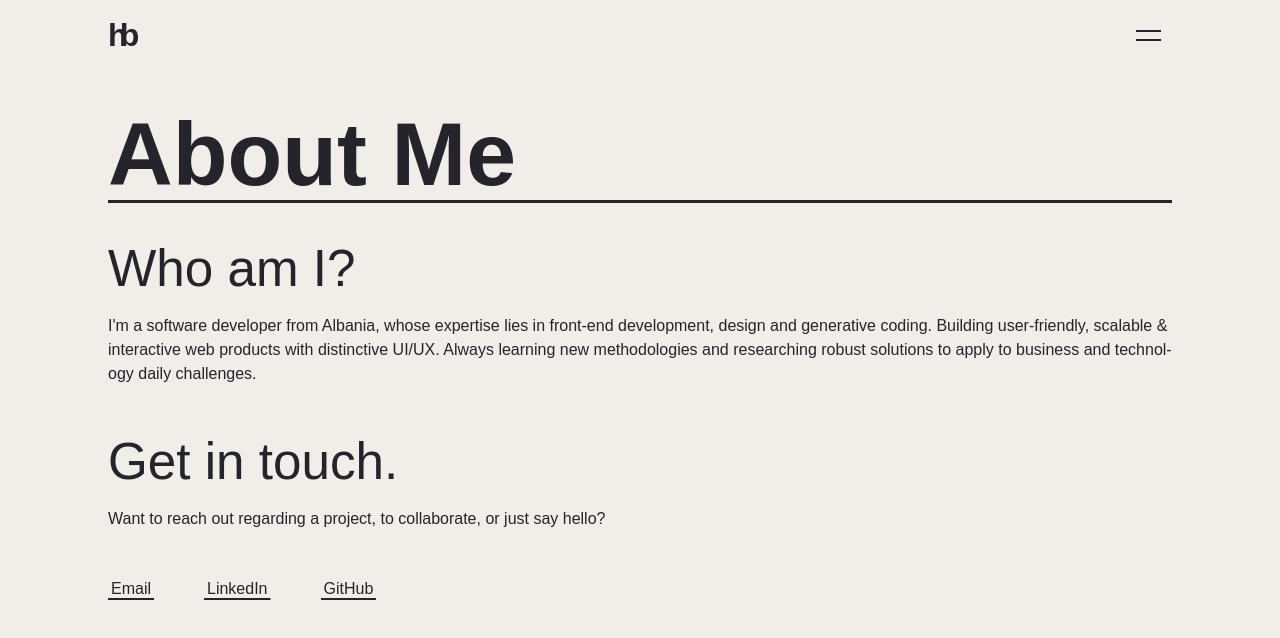
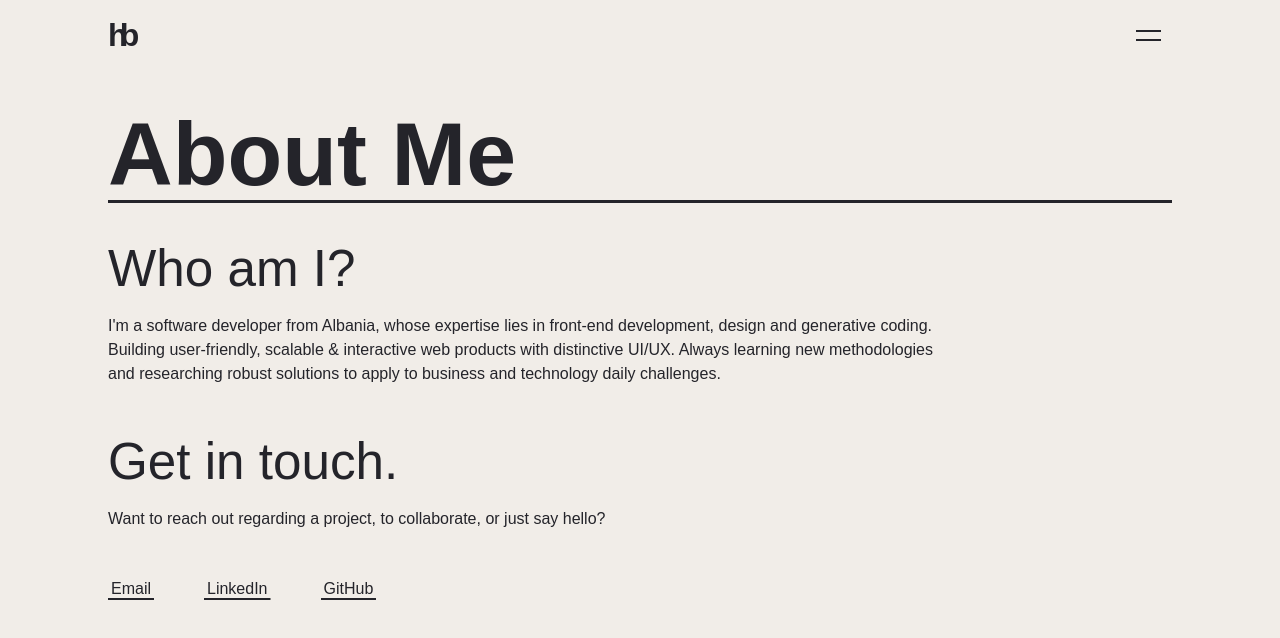
Before and after one commit to hansibalen/portfolio, a React app: page /about in a window 1280 px wide. Shown: the top 638 px of the page. Built offline with nearby package versions, Linux system fonts and the light colour scheme; a web font is replaced by a local one.

Commit message:
Small fix media queries

```diff
--- a/src/sass/base/_global.scss
+++ b/src/sass/base/_global.scss
@@ -6,7 +6,7 @@
 
 body {
   background-color: $background;
-  overflow: hidden;
+  overflow-x: hidden;
   -webkit-tap-highlight-color: transparent;
 }
 
@@ -32,6 +32,10 @@ section {
 ::selection {
   background: $black;
   color: $background;
+}
+
+::-webkit-scrollbar {
+  display: none;
 }
 
 // 404
--- a/src/sass/pages/_about.scss
+++ b/src/sass/pages/_about.scss
@@ -30,10 +30,13 @@
       font-size: 1.2vw;
       line-height: 1.8vw;
       @media (max-width: $layout-breakpoint-large) {
+        width: 80%;
         font-size: 1.6rem;
         line-height: 2.4rem;
+        hyphens: auto;
+      }
+      @media (max-width: $layout-breakpoint-medium) {
         width: 100%;
-        hyphens: auto;
       }
     }
     & .contact {
--- a/src/sass/pages/_home.scss
+++ b/src/sass/pages/_home.scss
@@ -8,7 +8,6 @@
     flex-direction: column;
     justify-content: center;
     gap: 5rem;
-    align-items: center;
     text-align: center;
   }
   @media (max-width: $layout-breakpoint-medium) {
@@ -45,7 +44,7 @@
       text-align: right;
     }
     @media (max-width: $layout-breakpoint-large) {
-      max-width: 80%;
+      max-width: 73%;
       align-self: center;
       p {
         text-align: center;
@@ -54,6 +53,7 @@
       }
     }
     @media (max-width: $layout-breakpoint-medium) {
+      max-width: 80%;
       p {
         font-size: 2vw;
         line-height: 2.5vw;
```
